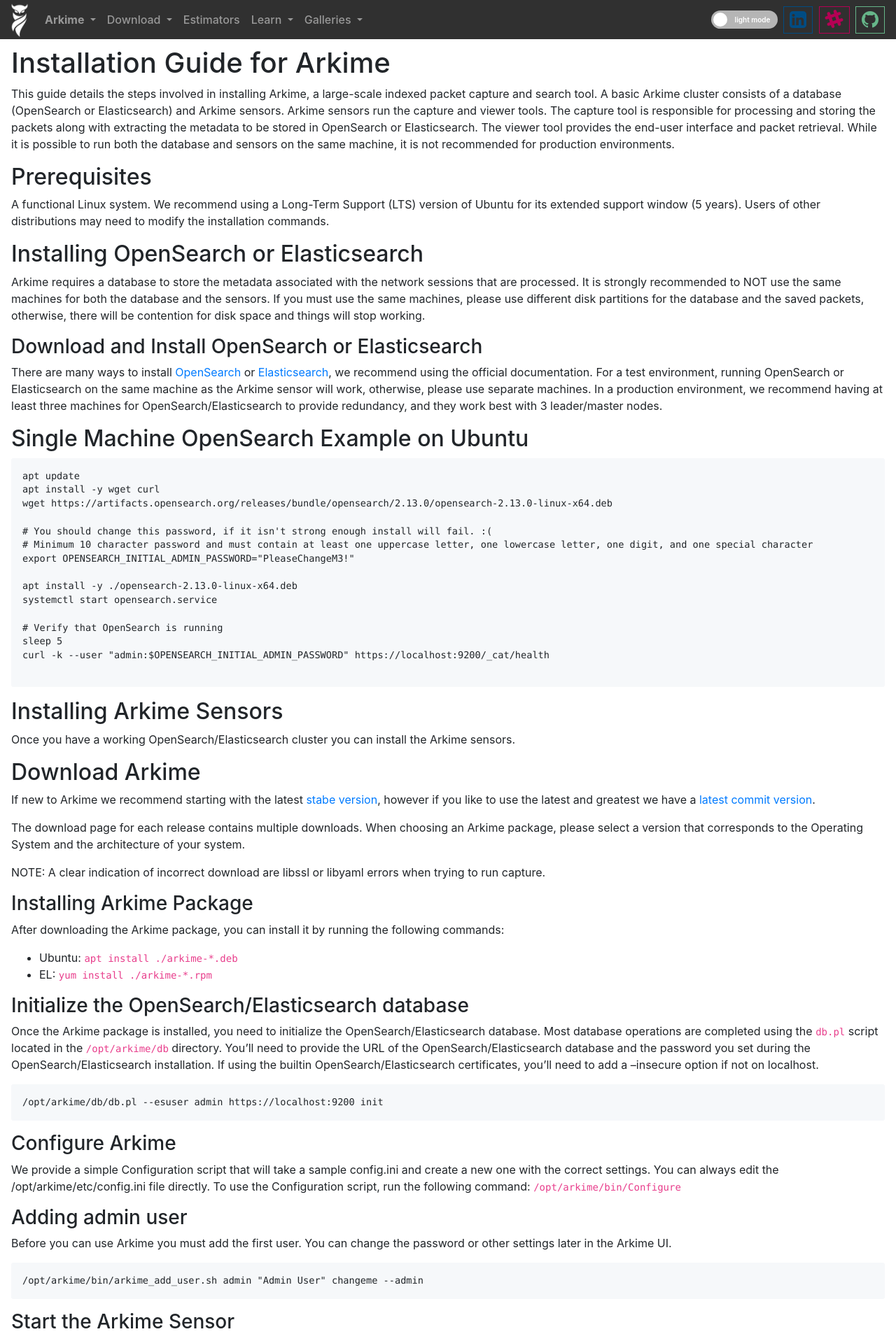
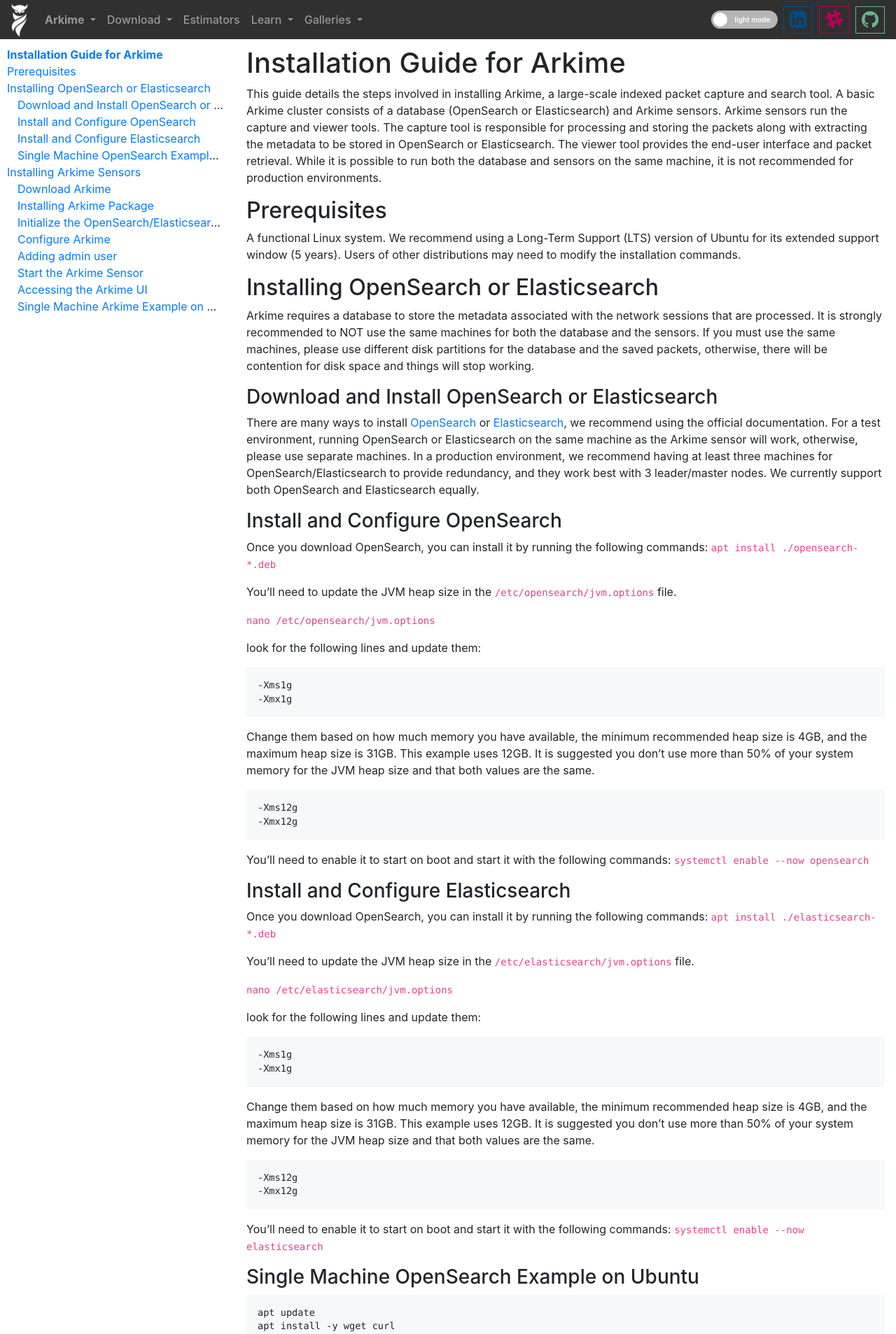
Before and after one commit to arkime/arkimeweb, a Jekyll site: the page built from _wiki/install.md, in a window 1280 px wide. Shown: the top 1907 px of the page at 70% size. Built offline with Jekyll 4.4.1, drawn with Linux system fonts in a browser that asks for light colours; some of the changed text lies outside the part shown.

Commit message:
turn on TOC and more info

````diff
--- a/_wiki/install.md
+++ b/_wiki/install.md
@@ -5,7 +5,11 @@
 copyLink: True
 ---
 
-<div class="full-height-and-width-container with-footer p-3" markdown="1">
+- TOC
+{:toc}
+{: .left-nav .d-none .d-sm-block .pt-3 .with-footer .wiki-toc }
+
+<div class="full-height-container with-footer p-3" markdown="1">
 
 
 # Installation Guide for Arkime
@@ -34,9 +38,57 @@
 There are many ways to install [OpenSearch](https://opensearch.org/downloads.html) or [Elasticsearch](https://www.elastic.co/downloads/elasticsearch), we recommend using the official documentation.
 For a test environment, running OpenSearch or Elasticsearch on the same machine as the Arkime sensor will work, otherwise, please use separate machines.
 In a production environment, we recommend having at least three machines for OpenSearch/Elasticsearch to provide redundancy, and they work best with 3 leader/master nodes.
+We currently support both OpenSearch and Elasticsearch equally.
 
+### Install and Configure OpenSearch
 
-## Single Machine OpenSearch Example on Ubuntu
+Once you download OpenSearch, you can install it by running the following commands:
+`apt install ./opensearch-*.deb`
+
+You'll need to update the JVM heap size in the `/etc/opensearch/jvm.options` file.
+
+`nano /etc/opensearch/jvm.options`
+
+look for the following lines and update them:
+```
+-Xms1g
+-Xmx1g
+```
+
+Change them based on how much memory you have available, the minimum recommended heap size is 4GB, and the maximum heap size is 31GB. This example uses 12GB. It is suggested you don't use more than 50% of your system memory for the JVM heap size and that both values are the same.
+```
+-Xms12g
+-Xmx12g
+```
+
+You'll need to enable it to start on boot and start it with the following commands:
+`systemctl enable --now opensearch`
+
+### Install and Configure Elasticsearch
+
+Once you download OpenSearch, you can install it by running the following commands:
+`apt install ./elasticsearch-*.deb`
+
+You'll need to update the JVM heap size in the `/etc/elasticsearch/jvm.options` file.
+
+`nano /etc/elasticsearch/jvm.options`
+
+look for the following lines and update them:
+```
+-Xms1g
+-Xmx1g
+```
+
+Change them based on how much memory you have available, the minimum recommended heap size is 4GB, and the maximum heap size is 31GB. This example uses 12GB. It is suggested you don't use more than 50% of your system memory for the JVM heap size and that both values are the same.
+```
+-Xms12g
+-Xmx12g
+```
+
+You'll need to enable it to start on boot and start it with the following commands:
+`systemctl enable --now elasticsearch`
+
+### Single Machine OpenSearch Example on Ubuntu
 ```
 apt update
 apt install -y wget curl
@@ -47,7 +99,7 @@
 export OPENSEARCH_INITIAL_ADMIN_PASSWORD="PleaseChangeM3!"
 
 apt install -y ./opensearch-2.13.0-linux-x64.deb
-systemctl start opensearch.service
+systemctl enable --now opensearch
 
 # Verify that OpenSearch is running
 sleep 5
@@ -60,7 +112,7 @@
 
 Once you have a working OpenSearch/Elasticsearch cluster you can install the Arkime sensors.
 
-## Download Arkime
+### Download Arkime
 
 If new to Arkime we recommend starting with the latest [stabe version](https://github.com/arkime/arkime/releases/latest), however if you like to use the latest and greatest we have a [latest commit version](https://github.com/arkime/arkime/releases/last-commit).
 
@@ -101,7 +153,8 @@
 
 ### Start the Arkime Sensor
 
-To start the Arkime sensor, run the following command: `systemctl start arkimecapture.service` and `systemctl start arkimeviewer.service`
+To start the Arkime sensor, run the following command: `systemctl enable --now arkimecapture` and `systemctl enable --now arkimeviewer`
+Log files are located in the `/opt/arkime/logs` directory if something goes wrong.
 
 ### Accessing the Arkime UI
 
@@ -134,8 +187,13 @@
 /opt/arkime/bin/arkime_add_user.sh admin "Admin User" changeme --admin
 
 # Start the Arkime Sensor
-systemctl start arkimecapture.service
-systemctl start arkimeviewer.service
+systemctl enable --now arkimecapture
+systemctl enable --now arkimeviewer
+
+# Verify that Arkime is running
+sleep 1
+tail /opt/arkime/logs/*.log
+curl -u admin:changeme --digest http://localhost:8005/eshealth.json
 ```
 
 </div>
````
